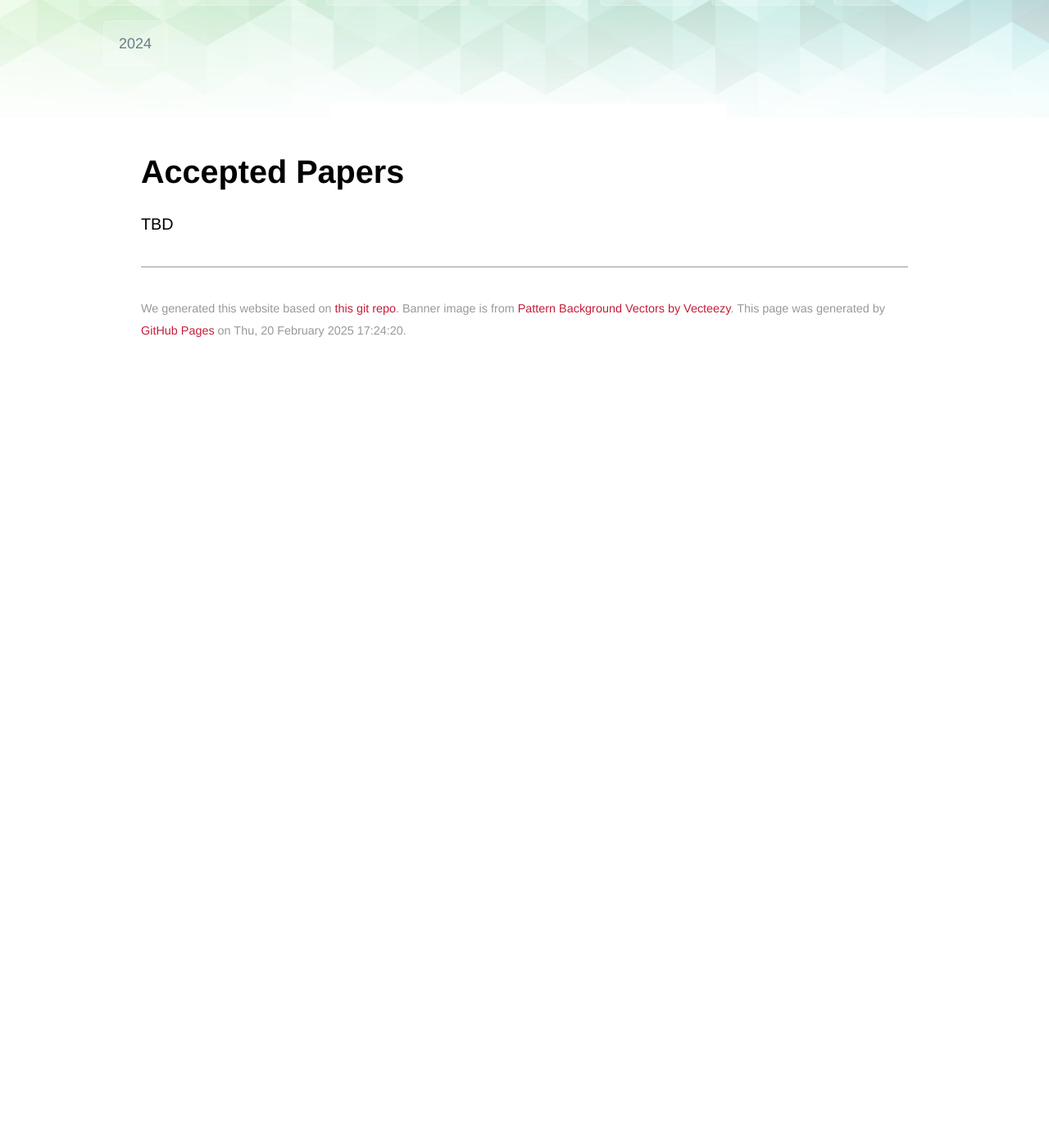
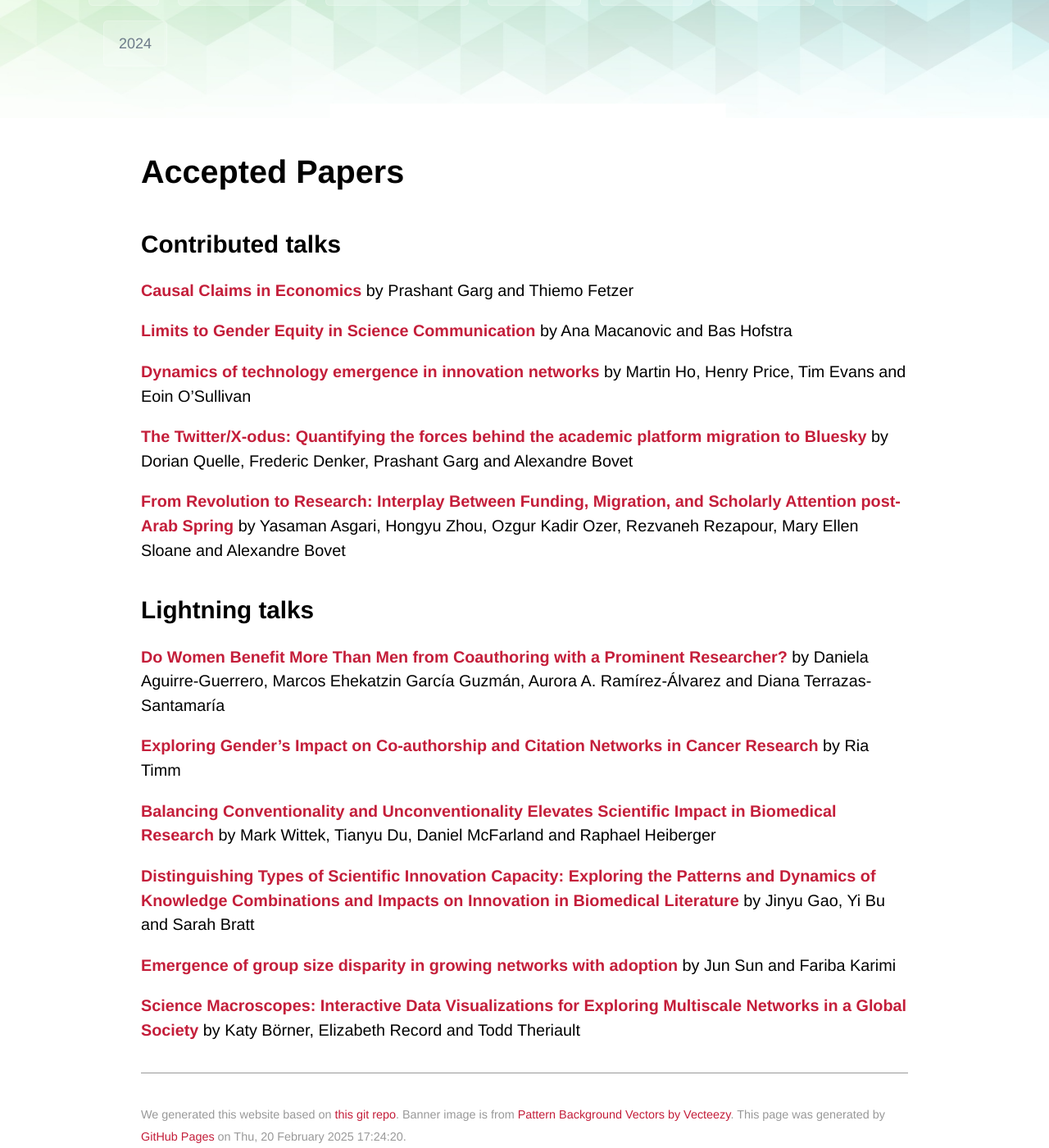
Before and after one commit to netscisci/netscisci.github.io, a Jekyll site: the page built from papers.md, in a window 1280 px wide and 1400 px high, scrolled down 270 px. Shown: the whole window at 82% size. Built offline with Jekyll 4.4.1, drawn with Linux system fonts in a browser that asks for light colours; some web fonts are replaced; our own code applies the rules of GitHub Pages for plain Markdown files; before the commit the page ends 900 px from its top, so only the background shows below that.

Commit message:
Update papers.md

```diff
--- a/papers.md
+++ b/papers.md
@@ -4,13 +4,28 @@ layout: default
 
 # Accepted Papers
 
-TBD
+## Contributed talks
 
-<!--
-[**Exploring International Collaboration Dynamics through Multilayer Network Analysis**](https://netscisci.github.io/assets/papers/1_exploring_international_collab.pdf) by Pei-Ying Chen and Tzu-Kun Hsiao
+[**Causal Claims in Economics**]() by Prashant Garg and Thiemo Fetzer
 
-[**All-Female Teams Produce More Disruptive Work: Evidence from Scientific Papers**](https://netscisci.github.io/assets/papers/2_all_female_teams_produce_more_.pdf) by Nandini Banerjee and Diego Gomez-Zara
+[**Limits to Gender Equity in Science Communication**]() by Ana Macanovic and Bas Hofstra
 
-[**Dissecting Knowledge Landscape Embeddings**](https://netscisci.github.io/assets/papers/4_dissecting_knowledge_landscape.pdf) by Liubov Tupikina, Marc Santolini and Hkritika Kathuria
+[**Dynamics of technology emergence in innovation networks**]() by Martin Ho, Henry Price, Tim Evans and Eoin O'Sullivan
 
-[**A Block-corrected Modularity Approach for Community Detection in Scientific Citation Networks**](https://netscisci.github.io/assets/papers/5_a_block_corrected_modularity_a.pdf) by Hasti Narimanzadeh, Takayuki Hiraoka, Mikko Kivelä **(Best Student Paper Award)** -->
+[**The Twitter/X-odus: Quantifying the forces behind the academic platform migration to Bluesky**]() by Dorian Quelle, Frederic Denker, Prashant Garg and Alexandre Bovet
+
+[**From Revolution to Research: Interplay Between Funding, Migration, and Scholarly Attention post-Arab Spring**]() by Yasaman Asgari, Hongyu Zhou, Ozgur Kadir Ozer, Rezvaneh Rezapour, Mary Ellen Sloane and Alexandre Bovet
+
+## Lightning talks
+
+[**Do Women Benefit More Than Men from Coauthoring with a Prominent Researcher?**]() by Daniela Aguirre-Guerrero, Marcos Ehekatzin García Guzmán, Aurora A. Ramírez-Álvarez and Diana Terrazas-Santamaría
+
+[**Exploring Gender's Impact on Co-authorship and Citation Networks in Cancer Research**]() by Ria Timm
+
+[**Balancing Conventionality and Unconventionality Elevates Scientific Impact in Biomedical Research**]() by Mark Wittek, Tianyu Du, Daniel McFarland and Raphael Heiberger
+
+[**Distinguishing Types of Scientific Innovation Capacity: Exploring the Patterns and Dynamics of Knowledge Combinations and Impacts on Innovation in Biomedical Literature**]() by Jinyu Gao, Yi Bu and Sarah Bratt
+
+[**Emergence of group size disparity in growing networks with adoption**]() by Jun Sun and Fariba Karimi
+
+[**Science Macroscopes: Interactive Data Visualizations for Exploring Multiscale Networks in a Global Society**]() by Katy Börner, Elizabeth Record and Todd Theriault
```
